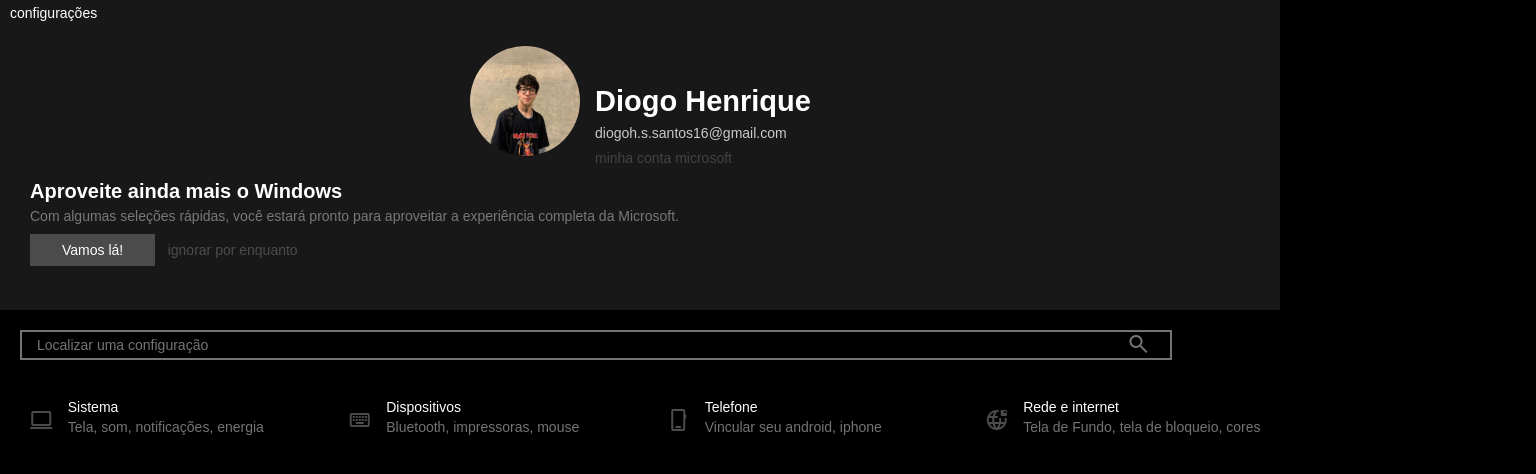
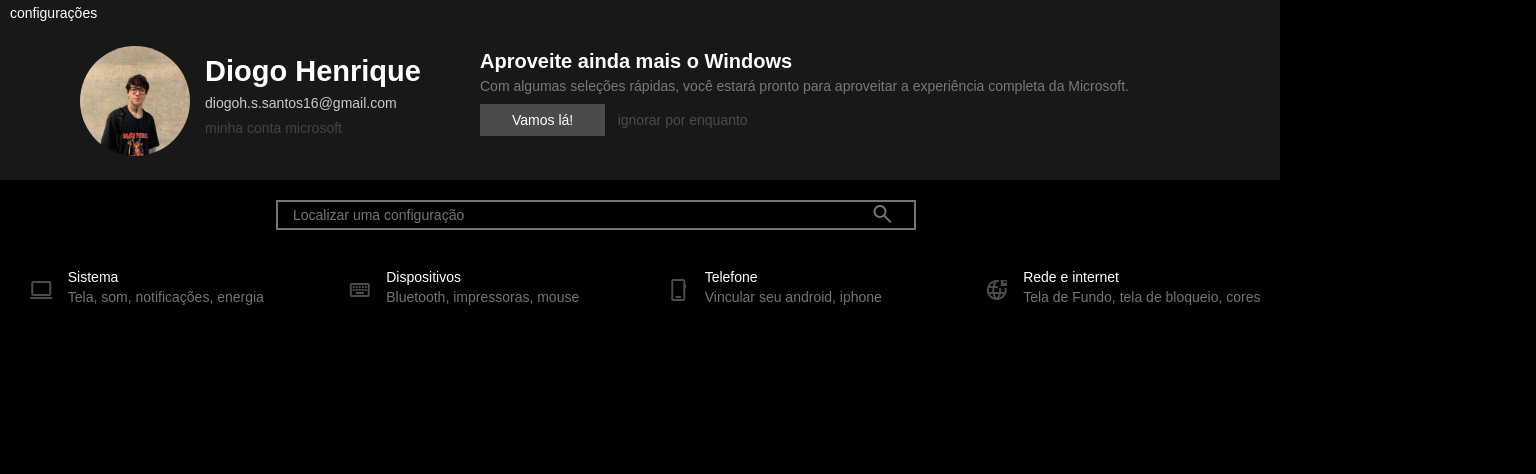
Before and after one commit to DiogoHSSantos/Config.Windows, a plain HTML site: page index.html in a window 1280 px wide. Shown: the whole page, 1536 px wide, since content can reach past the window. Drawn offline with nearby package versions, Linux system fonts and the light colour scheme.

Commit message:
"projeto terminado"

```diff
--- /dev/null
+++ b/estilos/desktop.css
@@ -0,0 +1,14 @@
+@charset "UTF-8";
+
+header{
+    height: 180px;
+}
+.perfil{
+    display: inline-block;
+    margin-left: 70px;
+}
+#aproveite{
+    display: inline-block;
+    position: fixed;
+    top: 50px;
+}
--- a/estilos/style.css
+++ b/estilos/style.css
@@ -49,7 +49,7 @@ header{
     font-size: 14px;
     padding-left: 50px;
     position:absolute;
-    top: 10%;
+    top: 50px;
     right: center
 
 }
@@ -76,6 +76,7 @@ header{
 
 #aproveite{
     display: inline-block;
+    padding: 0px 20px;
 }
 #aproveiteh201{
     font-size: 20px;
--- a/estilos/tablet.css
+++ b/estilos/tablet.css
@@ -3,6 +3,16 @@
     padding: 0px;
     margin: 0px;
 
+}
+#buscatudo{
+    position: relative;
+    right: -20%;
+}
+#ibusca{
+    width: 50vw;
+}
+#logolupa{
+    right: -48vw;
 }
 #lista{
     text-align: center;
--- a/index.html
+++ b/index.html
@@ -7,7 +7,7 @@
     <title>Tela config</title>
     <link rel="stylesheet" href="estilos/style.css">
     <link rel="stylesheet" href="estilos/tablet.css" media="screen and (min-width: 710px)">
-
+    <link rel="stylesheet" href="estilos/desktop.css" media="screen and (min-width: 850px)">
     <link rel="stylesheet" href="https://fonts.googleapis.com/css2?family=Material+Symbols+Outlined:opsz,wght,FILL,GRAD@48,400,0,0" />
 </head>
 <body>
@@ -33,7 +33,7 @@
         </div>
     </header>
     <main>
-        <form action="" autocomplete="off">
+        <form action="" autocomplete="off" id="buscatudo">
 
             <input type="search" name="busca" id="ibusca" placeholder="Localizar uma configuração">
             <label for="ibusca">
```
